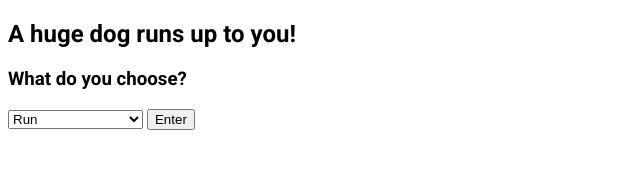
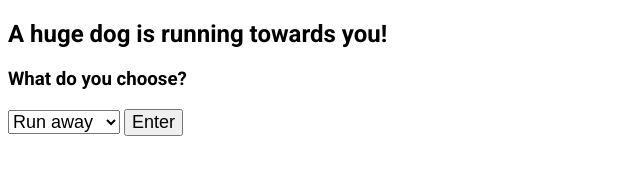
Before and after one commit to lsaengsavang/Adventure-Game, a plain HTML site: page index.html in a window 1280 px wide. Shown: the whole page, without its empty margins (0-640 px from the left). Drawn offline with Linux system fonts and the light colour scheme.

Commit message:
Added the first half of the choices

```diff
--- a/script.js
+++ b/script.js
@@ -1,18 +1,78 @@
 const gameConfig = [
   {
-    choice: "Start",
-    prompt: "A huge dog runs up to you!",
-    options: ["Run", "Hold out your hand"]
+    choice: "Restart",
+    prompt: "A huge dog is running towards you!",
+    options: ["Run away", "Try to pet it"]
   },
   {
-    choice: "Run",
-    prompt: "You run down the street, but you hit a dead end.",
-    options: ["Go back", "Stay"]
+    choice: "Run away",
+    prompt: "1a You run down the hill until the dog stops chasing you, then you slow down. In an unfamiliar area, you look around to see an opening to a trail and an occupied tent with a live campfire outside of it.",
+    options: ["Go to the trail", "Go to the tent"]
   },
   {
-    choice: "Hold out your hand",
-    prompt: "The dog licks your hand, leaving a thick coating of slobber.",
-    options: ["Continue petting the dog", "Wipe off your hand"]
+    choice: "Go to the trail",
+    prompt: "2a You follow the trail and find a cave. You quietly sneak into the cave and find a wizard mixing a cauldron. Do you approach him?",
+    options: ["Talk to the wizard", "Avoid the wizard"]
+  },
+  {
+    choice: "Talk to the wizard",
+    prompt: "3a You approach the wizard, Merlin, and he welcomes you into his cave. He shares that he has been residing in the cave to practice his spells and potion brewing. He says he is making a special brew and pours you a glass.",
+    options: ["Drink it", "Refuse to drink it"]
+  },
+  {
+    choice: "Drink it",
+    prompt: "4a You drink the potion. It tastes like a crisp glass of fresh apple juice. You feel your body tingling for a moment and you feel lighter. You start to levitate and fly! You thank the wizard for the potion and fly home. END",
+    options: ["Restart"]
+  },
+  {
+    choice: "Refuse to drink it",
+    prompt: "4b He seems disappointed, but brushes it off. He tells you about his wizarding school and asks you to join him. You accept and you become wizard classmates. END",
+    options: ["Restart"]
+  },
+  {
+    choice: "Avoid the wizard",
+    prompt: "3b You sneak past the wizard and see a glow on the other side of cave. You follow the glow and find a room full of glowing roses. You observe them and they smell like apples. You pluck one from the ground to keep.",
+    options: ["Stay", "Go home"]
+  },
+  {
+    choice: "Stay",
+    prompt: "4a You walk around the cave. The wizard finds you admiring the roses. He is friendly and offers you a job to take care of the roses, as he is busy with his wizarding studies. You accept, learning to care for the magical flowers and become a magical herbologist. END",
+    options: ["Restart"]
+  },
+  {
+    choice: "Go home",
+    prompt: "4b You carefully exit the cave and walk home. You display your glowing rose in a glass case to remind you of your adventure. END",
+    options: ["Restart"]
+  },
+  {
+    choice: "Go to the tent",
+    prompt: "2b You walk up to the tent and see a woman walk out of the tent. Her name is Sarah. She invites you to sit at the campfire. She tells you a campfire story of buried treasure. You recall a farm that sounds similar to the farm in the story. Do you want to share the treasure location with her?",
+    options: ["Tell her", "Don't tell her"]
+  },
+  {
+    choice: "Tell her",
+    prompt: "3a You tell her that you recognize the farm. She offers to help you find the treasure. Together, you drive to the farm in the same afternoon. You spend hours walking around the farm, splitting up to hopefully find it faster. Eventually, you see rocks in an X shape in the dirt.",
+    options: ["Don't call Sarah", "Call Sarah"]
+  },
+  {
+    choice: "Don't call Sarah",
+    prompt: "4a You quietly dig up the dirt, but the dirt is so compacted that you become exhausted and faint. END",
+    options: ["Restart"]
+  },
+  {
+    choice: "Call Sarah",
+    prompt: "4b Sarah runs over to help you dig. The two of you pry the wooden chest open and see it filled to the top with solid gold coins. You hug each other in celebration. You split the gold coins evenly, roughly giving you $2 million each. END",
+    options: ["Restart"]
+  },
+  {
+    choice: "Don't tell her",
+    prompt: "3b You and Sarah exchange stories. After a few hours, you say your goodbyes. You drive to the farm and walk around for hours. You spend the next few days searching alone and always leave empty handed. END",
+    options: ["Restart"]
+  },
+  {
+    choice: "Try to pet it",
+    prompt: "1b The dog licks your hand, and allows you to pet it. You read his collar and his name is Spike. You call him by his name and he wags his tail excitedly. You walk around and Spike follows you.",
+    options: ["Go home", "Take Spike for a walk"]
   }
 ];
 
@@ -32,4 +92,4 @@ function act(choice) {
 
 enterButton.addEventListener("click", () => act(dropDown.value));
 
-act("Start");
+act("Restart");
--- a/styles.css
+++ b/styles.css
@@ -1,3 +1,7 @@
 body {
   font-family: Roboto;
 }
+
+.drop-down, .enter-button {
+  font-size: 18px;
+}
```
